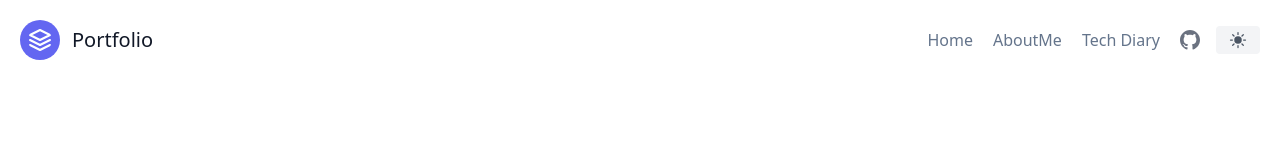
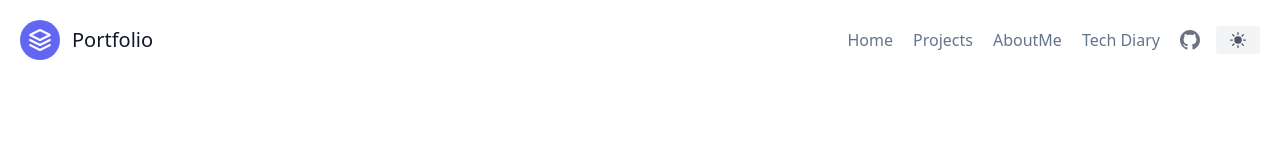
Before and after one commit to maniabang/next-portfolio, a Next.js app: page /about-me in a window 1280 px wide. Shown: the top 160 px of the page. Built offline with nearby package versions, Linux system fonts and the light colour scheme.

Commit message:
react-scroll

```diff
--- a/components/header.js
+++ b/components/header.js
@@ -1,7 +1,7 @@
-import Link from "next/link";
+// import Link from "next/link";
 import DarkModeToggleButton from "./dark-mode-toggle-button";
 import useWindowDimension from "./utils/customhooks/useWindowDimension";
-// import { Link } from "react-scroll";
+import { Link } from "react-scroll";
 
 export default function Header() {
   const { width } = useWindowDimension();
@@ -35,28 +35,19 @@ export default function Header() {
             </Link>
             {width > 1100 ? (
               <>
-                {/* <Link
-                  to="Projects"
-                  spy={true}
+                <Link
+                  to="projects"
                   smooth={true}
                   duration={500}
-                  offset={-100}
                   className="mr-5 hover:text-gray-900"
                 >
-                  <button
-                    style={{
-                      width: "-webkit-fill-available",
-                      color: "inherit",
-                    }}
-                  >
-                    Projects
-                  </button>
-                </Link> */}
-                <Link href="/about-me" className="mr-5 hover:text-gray-900">
-                  AboutMe
+                  <button>Projects</button>
                 </Link>
-                <Link href="/techdiary" className="mr-5 hover:text-gray-900">
-                  Tech Diary
+                <Link to="about-me" className="mr-5 hover:text-gray-900">
+                  <button>AboutMe</button>
+                </Link>
+                <Link to="techdiary" className="mr-5 hover:text-gray-900">
+                  <button>Tech Diary</button>
                 </Link>
               </>
             ) : (
--- a/components/layout.js
+++ b/components/layout.js
@@ -1,7 +1,7 @@
-import Footer from "./footer";
 import Header from "./header";
 
 export default function Layout({ children }) {
+
   return (
     <div className="bg-primary">
       <Header />
--- a/components/projects/projects.js
+++ b/components/projects/projects.js
@@ -1,6 +1,8 @@
 export default function Projects() {
   return (
-    <div className="container mx-auto items-center justify-center body-font">
+    <div
+      className="container mx-auto items-center justify-center body-font"
+    >
       <div>
         <div className="p-4">
           <div className="p-4 rounded-md">
--- a/pages/index.js
+++ b/pages/index.js
@@ -31,15 +31,16 @@ export default function Home({ techdiary }) {
           <Animation />
         </div>
       </section>
-      {width > 1100 ? (
+
+      <section id="projects">
         <Projects />
-      ) : (
-        <>
-          <Projects />
-          <AboutMeHome />
-          <TechDiaryHome techdiary={techdiary} />
-        </>
-      )}
+      </section>
+      <section id="about-me">
+        <AboutMeHome />
+      </section>
+      <section id="projects">
+        <TechDiaryHome techdiary={techdiary} />
+      </section>
     </Layout>
   );
 }
```
